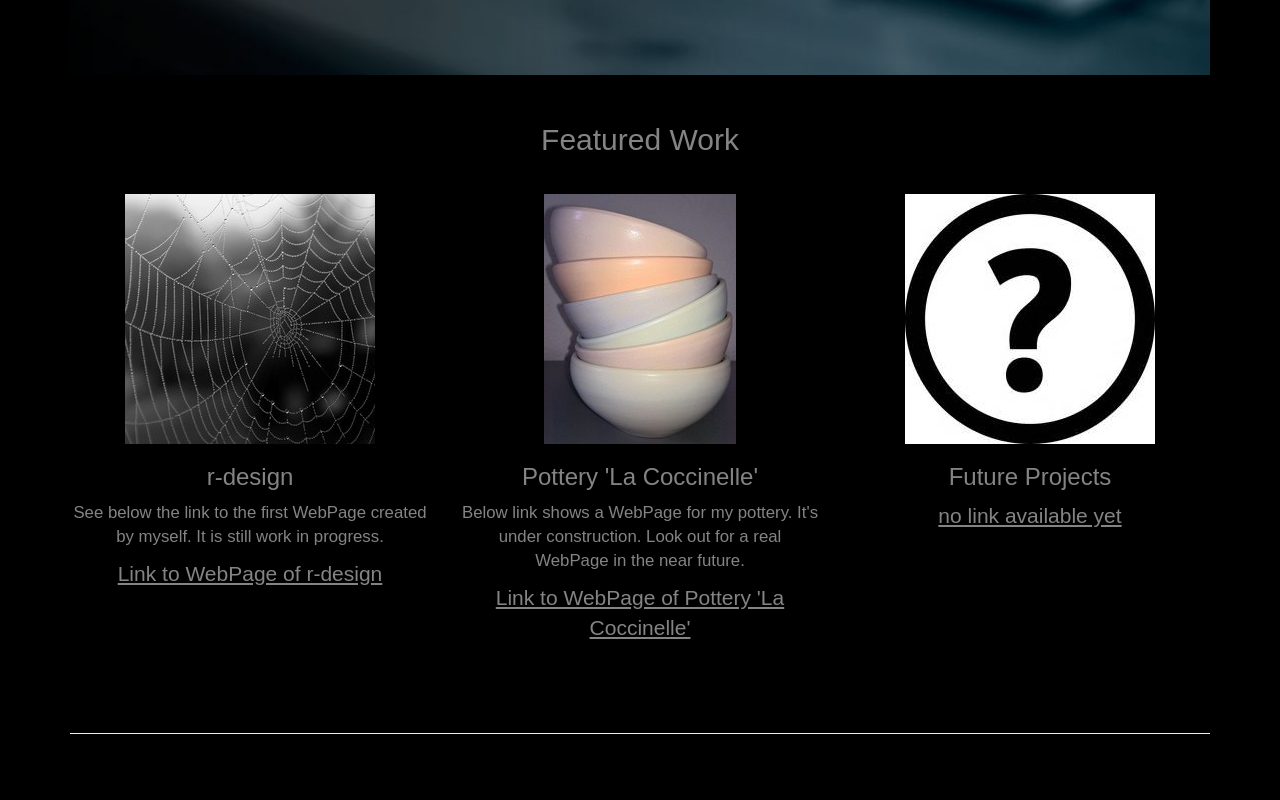
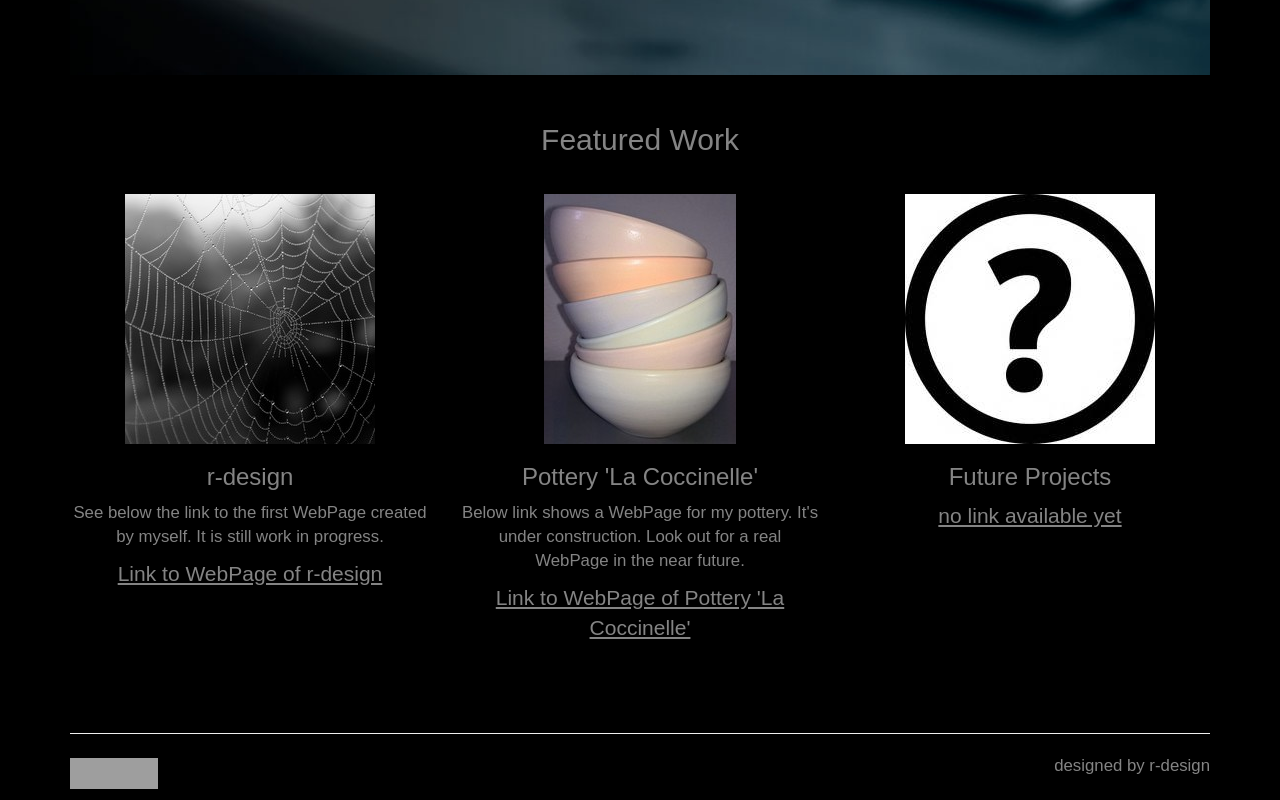
Before and after one commit to Rebecca70/portfolio_site, a plain HTML site: page index.html in a window 1280 px wide. Shown: the part 742-1542 px from the top of the page. Before the commit the page ends 1496 px from the top, so only its background shows below. Drawn offline with Linux system fonts and the light colour scheme; grey boxes are pictures that could not be loaded; a web font is replaced by a local one.

Commit message:
feat: add CSS validation icon

```diff
--- a/css/master.css
+++ b/css/master.css
@@ -17,6 +17,11 @@ a:hover{
 p {
   font-size: 1.2em;
 }
+
+.logo {
+  padding-top: 1em;
+}
+
 .work_main {
   padding-top: 2em;
   padding-bottom: 2em;
@@ -26,6 +31,8 @@ p {
   padding-bottom: 5em;
 }
 
-.logo {
-  padding-top: 1em;
+.validation {
+  border:0;
+  width:88px;
+  height:31px;
 }
--- a/index.html
+++ b/index.html
@@ -73,9 +73,18 @@
         </div>
       </section>
       <!-- Footer -->
-      <footer>
-        <!-- TODO: Add validation icons -->
+      <footer class="row">
+        <div class="col-md-6 text-left">
+          <p>
+            <a href="http://jigsaw.w3.org/css-validator/check/referer">
+              <img class="validation"  src="http://jigsaw.w3.org/css-validator/images/vcss" alt="CSS ist valide!" />
+            </a>
+          </p>
+        </div>
+        <div class="col-md-6 text-right">
+          <p>designed by r-design</p>
+        </div>
       </footer>
-      </div>
+    </div>
   </body>
 </html>
```
Also changed, not shown: pictures/bowls-large.jpg (deleted), pictures/bowls_100.jpg (deleted), pictures/bowls_250.jpg (deleted), pictures/logo_r-design.png (deleted), pictures/logo_r-design.svg (deleted), pictures/logo_r-design_black.png (deleted).
